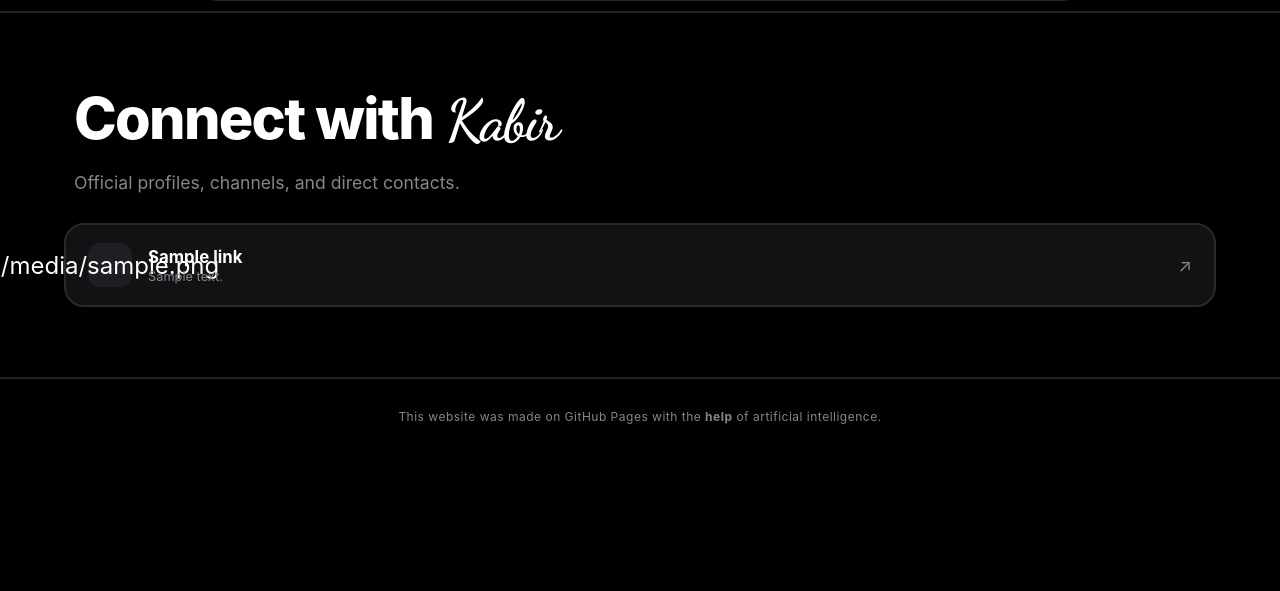
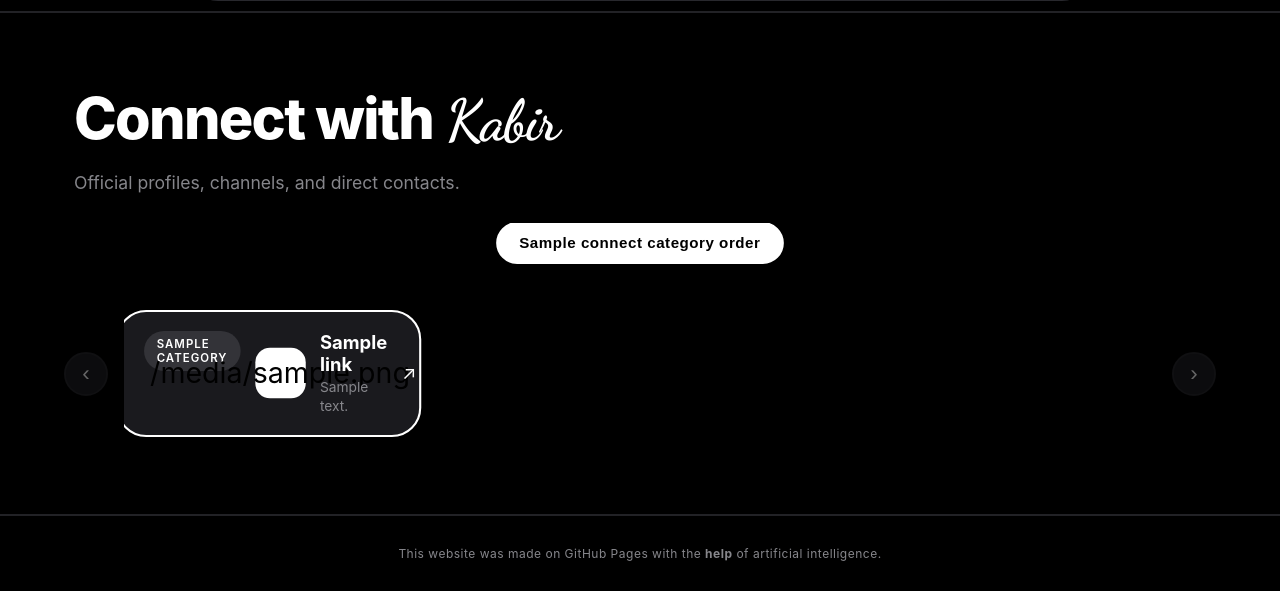
Before and after one commit to Aajukubaa/Aajukubaa.github.io, a Python web app: template templates/index.html.j2 in a window 1280 px wide. Shown: the part 1254-1845 px from the top of the page. Before the commit the page ends 1678 px from the top, so only its background shows below. Run offline with Jinja, Linux system fonts and the light colour scheme; the template is opened without the code that fills it: most values are stand-ins (such as "Sample title", 1, 10 or a date in 2020); grey boxes marked "Sample" are stand-in pictures.

Commit message:
Revamp Connect section with auto-rotating category carousel
Co-Authored-By: Claude Code <noreply@anthropic.com>

```diff
--- a/assets/main.js
+++ b/assets/main.js
@@ -65,7 +65,7 @@
     // relatedTarget check so moving between nested children of the same
     // card doesn't retrigger the sound.
     const HOVER_SOUND_SELECTOR = ".pro-card, .standard-card, .highlight-card, .connect-card, .nav-tab, .reveal-tile, .bento-tile-link";
-    const CLICK_SOUND_SELECTOR = HOVER_SOUND_SELECTOR + ", .interactive-btn, .card-action-btn";
+    const CLICK_SOUND_SELECTOR = HOVER_SOUND_SELECTOR + ", .interactive-btn, .card-action-btn, .filter-tab, .carousel-nav";
 
     document.addEventListener("mouseover", (e) => {
         const el = e.target.closest(HOVER_SOUND_SELECTOR);
@@ -164,6 +164,151 @@
             }
         });
     });
+
+    // ---------- Connect section: filterable auto-rotating carousel ----------
+    const connectTrack = document.querySelector(".connect-track");
+    const connectCards = document.querySelectorAll(".connect-card");
+    const filterTabs = document.querySelectorAll(".filter-tab");
+    const prevBtn = document.querySelector(".carousel-prev");
+    const nextBtn = document.querySelector(".carousel-next");
+
+    let carouselInterval = null;
+    let isPaused = false;
+    const CAROUSEL_DELAY = 4000;
+
+    function visibleCards() {
+        return Array.from(connectCards).filter((c) => !c.classList.contains("hidden"));
+    }
+
+    function snapIndex() {
+        if (!connectTrack) return 0;
+        const items = visibleCards();
+        if (!items.length) return 0;
+        const containerCenter = connectTrack.scrollLeft + connectTrack.clientWidth / 2;
+        let best = items[0];
+        let bestDist = Math.abs(items[0].offsetLeft + items[0].offsetWidth / 2 - containerCenter);
+        for (const item of items) {
+            const d = Math.abs(item.offsetLeft + item.offsetWidth / 2 - containerCenter);
+            if (d < bestDist) { best = item; bestDist = d; }
+        }
+        return items.indexOf(best);
+    }
+
+    function updateActiveCard() {
+        const idx = snapIndex();
+        connectCards.forEach((c) => c.classList.remove("active"));
+        const items = visibleCards();
+        if (items[idx]) items[idx].classList.add("active");
+        updateNavButtons();
+    }
+
+    function updateNavButtons() {
+        if (!connectTrack || !prevBtn || !nextBtn) return;
+        const atStart = connectTrack.scrollLeft <= 2;
+        const maxScroll = connectTrack.scrollWidth - connectTrack.clientWidth;
+        const atEnd = connectTrack.scrollLeft >= maxScroll - 2;
+        prevBtn.disabled = atStart;
+        nextBtn.disabled = atEnd;
+    }
+
+    function scrollByCard(delta) {
+        const items = visibleCards();
+        if (!items.length) return;
+        const current = snapIndex();
+        let target = current + delta;
+        if (target < 0) target = 0;
+        if (target >= items.length) target = items.length - 1;
+        const targetEl = items[target];
+        if (!targetEl) return;
+        hapticTick();
+        connectTrack.scrollLeft = targetEl.offsetLeft - connectTrack.clientWidth / 2 + targetEl.offsetWidth / 2;
+        updateActiveCard();
+    }
+
+    if (prevBtn) prevBtn.addEventListener("click", () => scrollByCard(-1));
+    if (nextBtn) nextBtn.addEventListener("click", () => scrollByCard(1));
+
+    function startCarousel() {
+        if (!connectTrack || window.matchMedia("(prefers-reduced-motion: reduce)").matches) return;
+        stopCarousel();
+        carouselInterval = setInterval(() => {
+            if (isPaused) return;
+            const items = visibleCards();
+            if (!items.length) return;
+            const current = snapIndex();
+            const target = (current + 1) % items.length;
+            const targetEl = items[target];
+            connectTrack.scrollLeft = targetEl.offsetLeft - connectTrack.clientWidth / 2 + targetEl.offsetWidth / 2;
+            updateActiveCard();
+        }, CAROUSEL_DELAY);
+    }
+
+    function stopCarousel() {
+        if (carouselInterval) clearInterval(carouselInterval);
+        carouselInterval = null;
+    }
+
+    // Pause auto-rotation on hover / while any modal is open.
+    if (connectTrack) {
+        connectTrack.addEventListener("mouseenter", () => { isPaused = true; });
+        connectTrack.addEventListener("mouseleave", () => { isPaused = false; });
+    }
+    document.addEventListener("keydown", (e) => {
+        if (e.key === "Escape") {
+            const detail = document.getElementById("detail-view");
+            const lightboxOpen = lightbox && lightbox.classList.contains("lightbox-open");
+            const searchOpen = document.getElementById("search-modal")?.classList.contains("search-open");
+            const shortcutsOpen = document.getElementById("shortcuts-modal")?.style.display === "flex";
+            if (detail && detail.classList.contains("modal-open")) isPaused = true;
+            else if (lightboxOpen || searchOpen || shortcutsOpen) isPaused = true;
+            else isPaused = false;
+        }
+    });
+
+    // Category filter: show/hide cards, reset scroll, re-snap active card.
+    filterTabs.forEach((tab) => {
+        tab.addEventListener("click", () => {
+            hapticTick();
+            const category = tab.getAttribute("data-category");
+            filterTabs.forEach((t) => {
+                t.classList.remove("active");
+                t.setAttribute("aria-pressed", "false");
+            });
+            tab.classList.add("active");
+            tab.setAttribute("aria-pressed", "true");
+
+            connectCards.forEach((card) => {
+                const match = category === "all" || card.getAttribute("data-category") === category;
+                card.classList.toggle("hidden", !match);
+            });
+            connectTrack.scrollLeft = 0;
+            stopCarousel();
+            startCarousel();
+            updateActiveCard();
+        });
+        // Arrow-key navigation between filter tabs.
+        tab.addEventListener("keydown", (e) => {
+            if (e.key !== "ArrowLeft" && e.key !== "ArrowRight") return;
+            e.preventDefault();
+            const tabs = Array.from(filterTabs);
+            const i = tabs.indexOf(tab);
+            const next = e.key === "ArrowRight" ? (i + 1) % tabs.length : (i - 1 + tabs.length) % tabs.length;
+            tabs[next].focus();
+            tabs[next].click();
+        });
+    });
+
+    connectTrack.addEventListener("scroll", () => {
+        clearTimeout(window._connectScrollTimer);
+        window._connectScrollTimer = setTimeout(updateActiveCard, 120);
+    });
+
+    // Kick off once the DOM is ready.
+    if (connectTrack) {
+        updateNavButtons();
+        updateActiveCard();
+        startCarousel();
+    }
 
     // ---------- Detail modal ----------
     function openCategory(card) {
--- a/assets/style.css
+++ b/assets/style.css
@@ -479,6 +479,7 @@ body.modal-active {
 }
 .highlight-card .media-placeholder { height: 200px; margin: 0; }
 
+/* Connect section — filterable, auto-rotating carousel of profile cards */
 .connect-section {
     padding: 70px 5vw;
     background: transparent;
@@ -487,47 +488,169 @@ body.modal-active {
     z-index: 1;
 }
 
-.connect-grid {
-    display: grid;
-    grid-template-columns: repeat(auto-fit, minmax(280px, 1fr));
-    gap: 16px;
+.connect-filters {
+    display: flex;
+    gap: 10px;
+    justify-content: center;
+    margin-bottom: 30px;
+    overflow-x: auto;
+    padding-bottom: 10px;
+    scrollbar-width: none;
+}
+.connect-filters::-webkit-scrollbar { display: none; }
+
+.filter-tab {
+    background: #121215;
+    border: 2px solid #28282d;
+    color: #86868b;
+    padding: 10px 20px;
+    border-radius: 980px;
+    font-size: 0.9rem;
+    font-weight: 600;
+    letter-spacing: 0.5px;
+    cursor: pointer;
+    transition: all 0.25s cubic-bezier(0.25, 1, 0.5, 1);
+    flex-shrink: 0;
+    white-space: nowrap;
+}
+.filter-tab:hover { border-color: #666670; color: #ffffff; }
+.filter-tab.active {
+    background: #ffffff;
+    color: #000000;
+    border-color: #ffffff;
+    transform: scale(1.05);
+}
+
+/* Carousel wrapper + track */
+.connect-carousel {
+    position: relative;
     max-width: 1300px;
     margin: 0 auto;
+    padding: 0 60px; /* room for prev/next arrows */
 }
+.connect-track {
+    display: flex;
+    gap: 18px;
+    overflow-x: auto;
+    scroll-snap-type: x mandatory;
+    scrollbar-width: none;
+    padding: 10px 0;
+}
+.connect-track::-webkit-scrollbar { display: none; }
 
 .connect-card {
     display: flex;
     align-items: center;
+    gap: 14px;
     background: #121215;
     border: 2px solid #28282d;
-    border-radius: 20px;
-    padding: 18px 22px;
+    border-radius: 28px;
+    padding: 18px 24px;
     text-decoration: none;
     color: #ffffff;
-    transition: all 0.25s cubic-bezier(0.25, 1, 0.5, 1);
+    transition: all 0.35s cubic-bezier(0.25, 1, 0.5, 1);
+    flex: 0 0 auto;
+    width: 290px;
+    min-width: 290px;
+    scroll-snap-align: center;
+    outline: none;
+    position: relative;
+    overflow: hidden;
 }
 .connect-card:hover {
+    border-color: #666670;
     background: #1a1a1e;
-    border-color: #ffffff;
     transform: translateY(-4px);
 }
+.connect-card.active {
+    border-color: #ffffff;
+    background: #1a1a1e;
+    transform: scale(1.05);
+    z-index: 2;
+    box-shadow: 0 12px 40px rgba(0, 0, 0, 0.5);
+}
+
+/* Category pill inside each card */
+.connect-card .card-pill {
+    align-self: flex-start;
+    padding: 5px 12px;
+    background: #222226;
+    border-radius: 980px;
+    font-size: 0.68rem;
+    font-weight: 600;
+    letter-spacing: 1px;
+    text-transform: uppercase;
+    color: #86868b;
+}
+.connect-card.active .card-pill { color: #ffffff; background: #333338; }
 
 .connect-icon {
-    font-size: 1.5rem;
-    margin-right: 16px;
-    width: 44px; height: 44px;
+    font-size: 1.7rem;
+    width: 48px; height: 48px;
     display: flex; align-items: center; justify-content: center;
     background: #1e1e23;
-    border-radius: 12px;
+    border-radius: 14px;
     flex-shrink: 0;
 }
+.connect-card.active .connect-icon { background: #ffffff; color: #000000; }
 
 .connect-details { flex-grow: 1; }
-.connect-details h4 { font-size: 1.05rem; font-weight: 700; margin: 0 0 2px 0; }
-.connect-details p { margin: 0; color: #86868b; font-size: 0.8rem; }
+.connect-details h4 { font-size: 1.1rem; font-weight: 700; margin: 0 0 2px 0; color: #ffffff; }
+.connect-details p { margin: 0; color: #86868b; font-size: 0.82rem; line-height: 1.4; }
 
-.connect-arrow { font-size: 1.1rem; color: #86868b; transition: color 0.2s, transform 0.2s; }
+.connect-arrow {
+    font-size: 1.1rem;
+    color: #86868b;
+    flex-shrink: 0;
+    transition: color 0.2s, transform 0.2s;
+}
 .connect-card:hover .connect-arrow { color: #ffffff; transform: translateX(3px); }
+.connect-card.active .connect-arrow { color: #ffffff; }
+
+/* Hidden state (used by category filter) */
+.connect-track .hidden { display: none !important; }
+
+/* Prev / Next arrows */
+.carousel-nav {
+    position: absolute;
+    top: 50%;
+    transform: translateY(-50%);
+    background: #1e1e23;
+    border: 2px solid #38383e;
+    color: #ffffff;
+    width: 44px; height: 44px;
+    border-radius: 50%;
+    font-size: 1.4rem;
+    line-height: 1;
+    cursor: pointer;
+    display: flex; align-items: center; justify-content: center;
+    transition: all 0.2s;
+    z-index: 3;
+}
+.carousel-nav:hover { background: #2e2e34; border-color: #666670; }
+.carousel-nav:disabled { opacity: 0.4; cursor: default; border-color: #28282d; }
+.carousel-prev { left: 0; }
+.carousel-next { right: 0; }
+
+/* Hide arrows when there isn't enough content to scroll */
+.connect-carousel .carousel-nav { display: flex; }
+@media (max-width: 700px) {
+    .connect-card { width: 250px; min-width: 250px; padding: 16px 20px; }
+    .connect-carousel { padding: 0 50px; }
+}
+@media (max-width: 500px) {
+    .connect-card { width: 220px; min-width: 220px; padding: 14px 18px; }
+    .connect-carousel { padding: 0 40px; }
+}
+
+@media (prefers-reduced-motion: reduce) {
+    .connect-track { scroll-behavior: auto; }
+    .connect-card { transition: none; }
+    .filter-tab.active { transform: none; }
+}
+
+/* Preserve existing connect-grid rule removal — the old .connect-grid
+   declaration block is replaced above; nothing else references it. */
 
 /* Goal Progress Bars */
 .goal-bar-card {
--- a/templates/index.html.j2
+++ b/templates/index.html.j2
@@ -75,15 +75,28 @@
                 <p class="section-subtitle" style="margin-bottom: 25px;">Official profiles, channels, and direct contacts.</p>
             </div>
 
-            <div class="connect-grid">
-                {% for link in connect_links %}
-                <a href="{{ link.url }}"{% if not link.url.startswith('mailto:') %} target="_blank"{% endif %} class="connect-card">
-                    <div class="connect-icon">{{ link.icon }}</div>
-                    <div class="connect-details"><h4>{{ link.name }}</h4><p>{{ link.desc }}</p></div>
-                    <div class="connect-arrow">↗</div>
-                </a>
+            <!-- Category filter tabs -->
+            <div class="connect-filters" role="tablist" aria-label="Filter profiles by category">
+                {% for key, label in connect_category_order %}
+                <button class="filter-tab{% if loop.first %} active{% endif %}" role="tab" aria-pressed="{% if loop.first %}true{% else %}false{% endif %}" data-category="{{ key }}">{{ label }}</button>
                 {% endfor %}
             </div>
+
+            <!-- Auto-rotating carousel of profile cards -->
+            <section class="connect-carousel" aria-label="Profiles carousel">
+                <button class="carousel-nav carousel-prev" aria-label="Previous profile">‹</button>
+                <div class="connect-track" role="region" aria-live="polite">
+                    {% for link in connect_links %}
+                    <a href="{{ link.url }}"{% if not link.url.startswith('mailto:') %} target="_blank"{% endif %} class="connect-card" data-category="{{ link.category }}">
+                        <span class="card-pill">{{ link.category }}</span>
+                        <div class="connect-icon">{{ link.icon }}</div>
+                        <div class="connect-details"><h4>{{ link.name }}</h4><p>{{ link.desc }}</p></div>
+                        <div class="connect-arrow">↗</div>
+                    </a>
+                    {% endfor %}
+                </div>
+                <button class="carousel-nav carousel-next" aria-label="Next profile">›</button>
+            </section>
         </section>
     </div>
 
```
Also changed, not shown: content.py (+25 -11 lines), index.html (+34 -14 lines).
